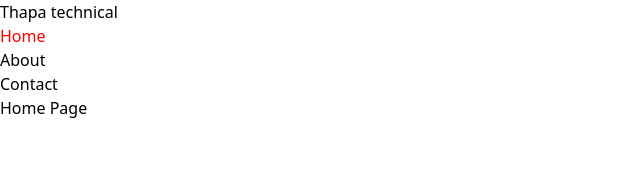
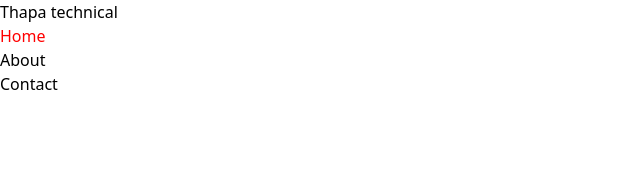
Before and after one commit to harshsinghmumbai/React_RouterV6, a React (Vite) app: page / in a window 1280 px wide. Shown: the top 186 px of the page, without its empty margins (0-640 px from the left). Built offline with nearby package versions, Linux system fonts and the light colour scheme.

Commit message:
implement concepts of shared layout practically on project

```diff
--- a/src/Components/About.jsx
+++ b/src/Components/About.jsx
@@ -3,7 +3,6 @@ import Header from "./Header";
 const About = () => {
   return (
     <>
-      <Header />
       <section>
         <h1 className="text-xl font-semibold ">About Page</h1>
       </section>
--- a/src/Components/Contact.jsx
+++ b/src/Components/Contact.jsx
@@ -3,7 +3,6 @@ import Header from "./Header";
 const Contact = () => {
   return (
     <>
-      <Header />
       <section>
         <h1 className="text-xl font-semibold ">Conatct Page</h1>
       </section>
--- a/src/Components/Header.jsx
+++ b/src/Components/Header.jsx
@@ -1,4 +1,4 @@
- import { NavLink } from "react-router-dom";
+import { NavLink } from "react-router-dom";
 
 const Header = () => {
   return (
@@ -26,6 +26,6 @@ const Header = () => {
       </div>
     </>
   );
-}
+};
 
-export default Header
+export default Header;
--- a/src/Components/Home.jsx
+++ b/src/Components/Home.jsx
@@ -1,12 +1,11 @@
+import { Outlet } from "react-router-dom";
 import Header from "./Header";
 
 const Home = () => {
   return (
     <>
     <Header/>
-      <section>
-        <h1 className="text-lg font-semibold text-blue-600">Home Page</h1>
-      </section>
+      <Outlet/>
     </>
   );
 };
```
